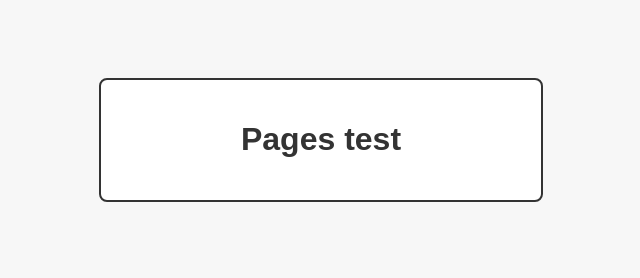
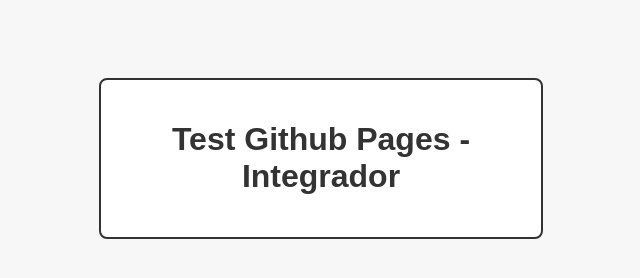
Before and after one commit to DArtifact/Integrador, a plain HTML site: page public/index.html in a window 1280 px wide. Shown: the whole page, without its empty margins (319-959 px from the left). Drawn offline with Linux system fonts and the light colour scheme.

Commit message:
Update index.html

```diff
--- a/public/index.html
+++ b/public/index.html
@@ -28,7 +28,7 @@
 </head>
 <body>
   <div class="box">
-    <h1>Pages test</h1>
+    <h1>Test Github Pages - Integrador</h1>
   </div>
 </body>
 </html>
```
